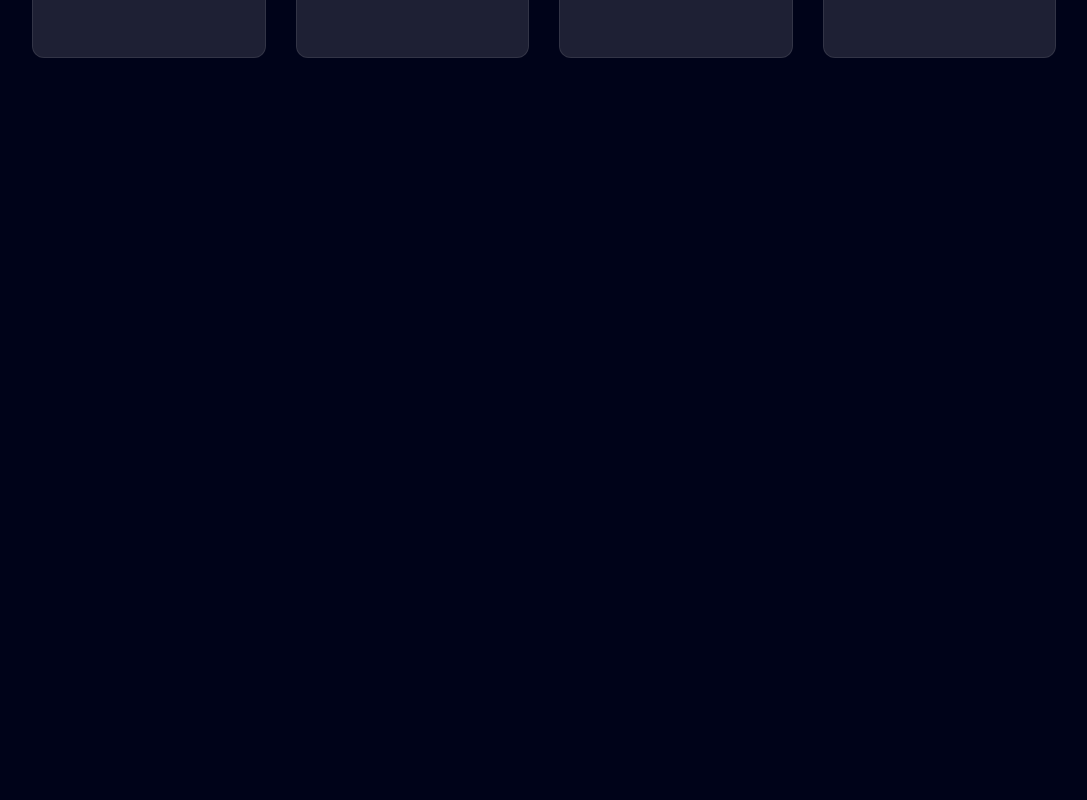
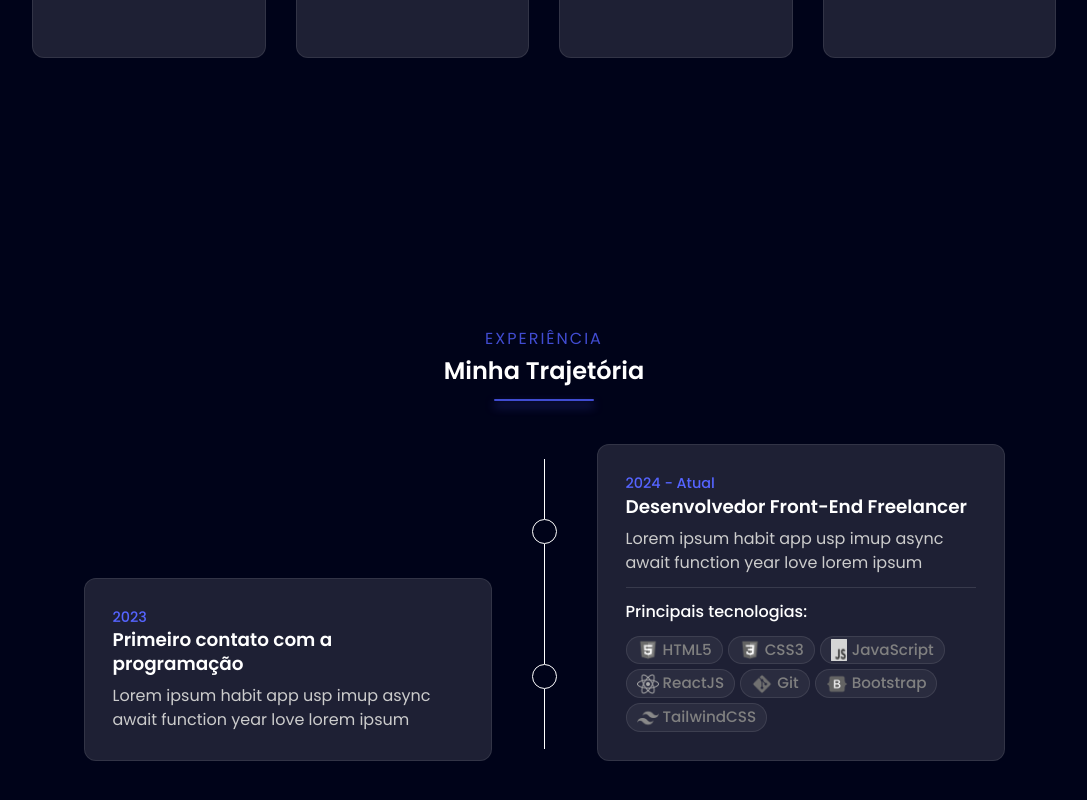
Before and after one commit to nickzmoro/Meu-Portfolio_2025, a React (Vite) app: page / in a window 1280 px wide. Shown: the part 3056-3856 px from the top of the page, without its empty margins (96-1183 px from the left). Before the commit the page ends 3200 px from the top, so only its background shows below. Built offline with nearby package versions, Linux system fonts and the light colour scheme.

Commit message:
feat: projects section finished with all styles

```diff
--- a/src/Home.jsx
+++ b/src/Home.jsx
@@ -14,6 +14,7 @@ import Header from "./components/header/header";
 import ProgressBarSkills from "./components/progressBarSkills/skills";
 import "./Home.css";
 import MeuCurriculo from "./assets/Meu-curriculo.pdf";
+import CardXp from "./components/card/cardXp";
 
 // images
 import programmer from "./assets/images/emoji-programmer.png";
@@ -316,6 +317,49 @@ function Home() {
             </div>
           </div>
         </section>
+
+        {/* Experience */}
+        <section
+          className="experience w-screen h-screen flex justify-center items-center"
+          id="experiência"
+        >
+          <div className="experience-content w-[80%] h-[60%] flex flex-col items-center justify-evenly gap-5">
+            <div className="exp-title flex flex-col justify-center items-center gap-2">
+              <h3 className="section-name">Experiência</h3>
+              <h2 className="subtitle">Minha Trajetória</h2>
+              <div className="line-divisor-content mt-2"></div>
+            </div>
+            <div className="exp-cards flex items-end gap-10">
+              <CardXp
+                date="2023"
+                title="Primeiro contato com a programação"
+                description="Lorem ipsum habit app usp imup async await function year love lorem ipsum"
+                className="translate-y-5"
+              />
+              <div className="timeline flex flex-col items-center mb-3">
+                <div className="line-smaller w-[1px] h-[60px] bg-white"></div>
+                <div className="ball w-[25px] h-[25px] border border-white rounded-full"></div>
+                <div className="line-bigger w-[1px] h-[120px] bg-white"></div>
+                <div className="ball w-[25px] h-[25px] border border-white rounded-full"></div>
+                <div className="line-smaller w-[1px] h-[60px] bg-white"></div>
+              </div>
+              <CardXp
+                date="2024 - Atual"
+                title="Desenvolvedor Front-End Freelancer"
+                description="Lorem ipsum habit app usp imup async await function year love lorem ipsum"
+                technologies={[
+                  { name: "HTML5", img: "/assets/html.png" },
+                  { name: "CSS3", img: "/assets/css.png" },
+                  { name: "JavaScript", img: "/assets/javascript.png" },
+                  { name: "ReactJS", img: "/assets/react.png" },
+                  { name: "Git", img: "/assets/git.png" },
+                  { name: "Bootstrap", img: "/assets/bootstrap.png" },
+                  { name: "TailwindCSS", img: "/assets/tailwind-css.png" },
+                ]}
+              />
+            </div>
+          </div>
+        </section>
       </main>
     </>
   );
--- /dev/null
+++ b/src/components/card/cardXp.jsx
@@ -0,0 +1,46 @@
+const CardXp = ({ date, title, description, technologies }) => {
+  return (
+    <>
+      <div className="card-container px-7 py-7 bg-[#ffffff1e] rounded-xl border border-[#ffffff17] h-[fit-content]">
+        <div>
+          <p className="text-[0.9rem] text-[#5564FF] font-[500]">{date}</p>
+          <h3 className="text-[1.15rem]/[1.3] font-semibold max-w-[350px]">
+            {title}
+          </h3>
+          <p className="max-w-[350px] mt-2 text-[#ccc]">{description}</p>
+        </div>
+        {technologies && technologies.length > 0 && (
+          <>
+            <div className="w-[100%] h-[1px] bg-[#ffffff1e] my-3"></div>
+            <div>
+              <h4 className="font-[500] mb-3">Principais tecnologias:</h4>
+              <div className="technologies-container flex flex-wrap gap-[5px] max-w-[350px]">
+                {technologies.map((item, index) => (
+                  <div
+                    key={index}
+                    className="group flex gap-1 items-center px-[10px] py-[2px] bg-[#ffffff0e] rounded-full border border-[#ffffff17] cursor-default"
+                  >
+                    <img
+                      src={item.img}
+                      alt={item.name}
+                      className={`${
+                        item.name === "JavaScript"
+                          ? "w-[16px] h-[16px] mr-[1px]"
+                          : "w-[22px]"
+                      } h-[22px] saturate-0 group-hover:saturate-100 transition-all ease-in-out duration-200`}
+                    ></img>
+                    <p className="text-[#808080] text-[0.95rem] font-[500] group-hover:text-[#ffffffc4] transition-all ease-in-out duration-200">
+                      {item.name}
+                    </p>
+                  </div>
+                ))}
+              </div>
+            </div>
+          </>
+        )}
+      </div>
+    </>
+  );
+};
+
+export default CardXp;
--- a/src/components/header/header.jsx
+++ b/src/components/header/header.jsx
@@ -48,7 +48,7 @@ const Header = () => {
                   </a>
                 </li>
                 <li>
-                  <a href="#" className="link-menu">
+                  <a href="#experiência" className="link-menu">
                     Experiências
                   </a>
                 </li>
```
